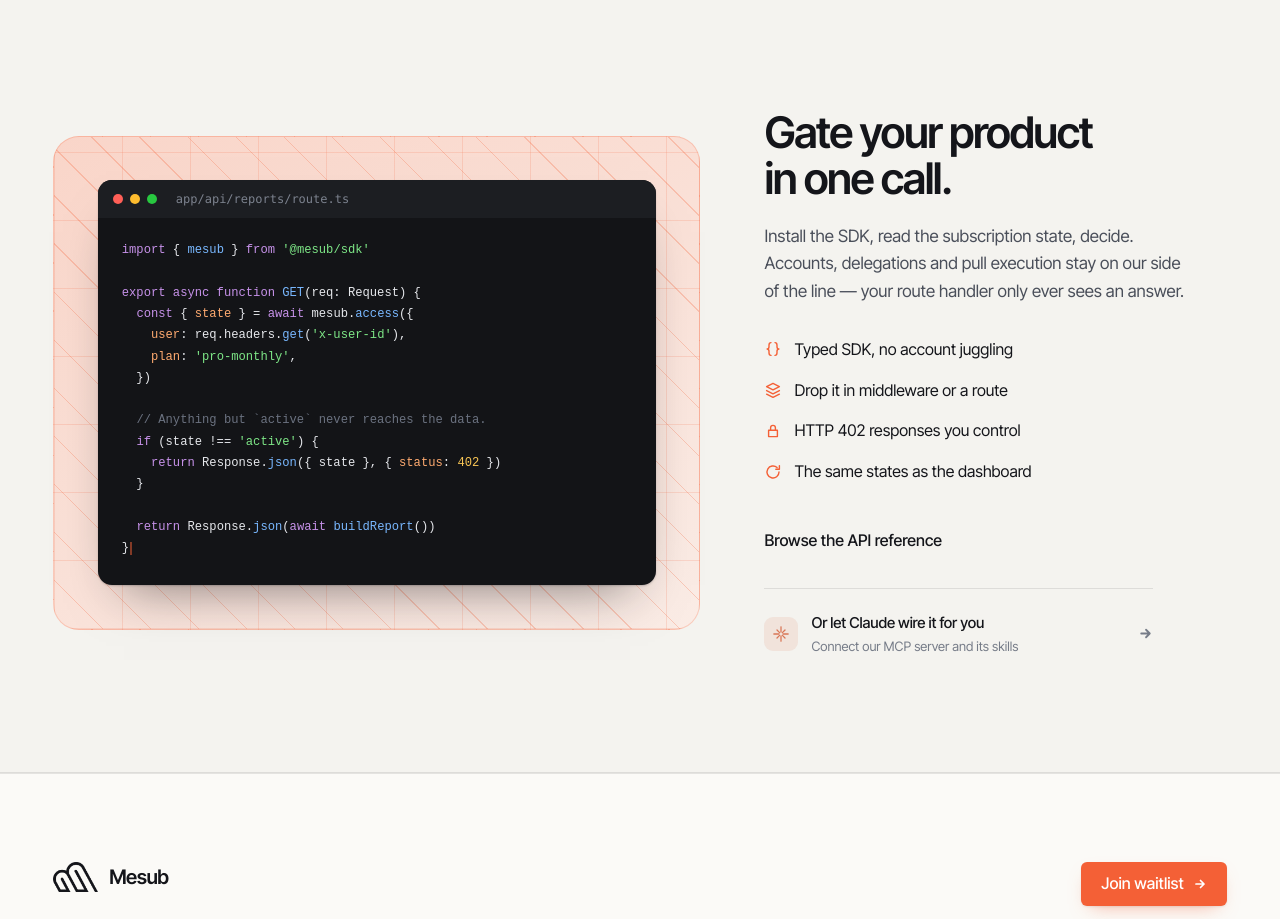
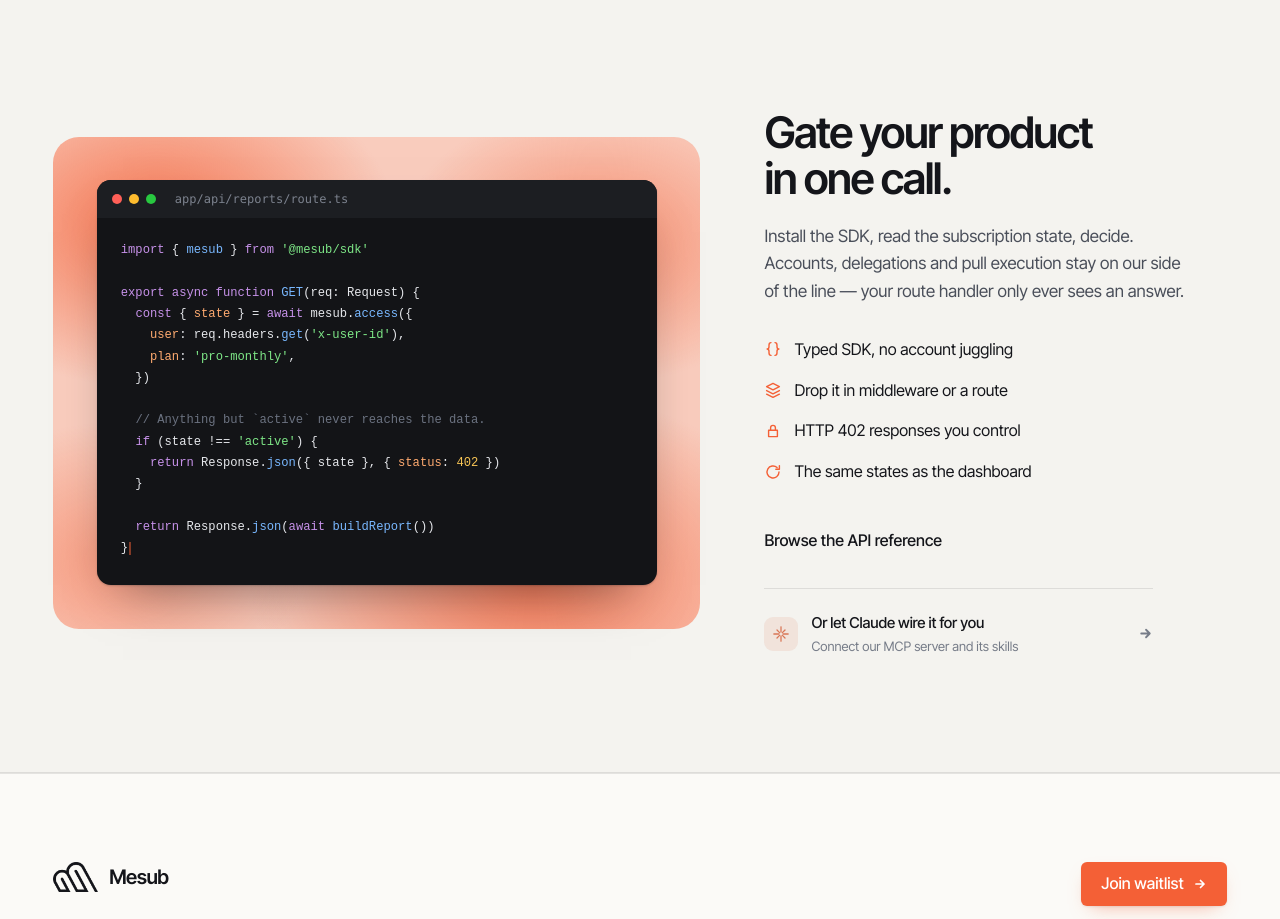
Before and after one commit to Mesub-io/landing-page, a Next.js app: page / in a window 1280 px wide. Shown: the part 2460-3379 px from the top of the page. Built offline with nearby package versions, Linux system fonts and the light colour scheme.

Commit message:
Replace the ruled code stage with a cloud field

```diff
--- a/app/globals.css
+++ b/app/globals.css
@@ -1306,31 +1306,32 @@ button {
 /* --- The stage ------------------------------------------------------------
    An accent panel hatched with diagonal rules, with the editor floating on it. */
 
-/* A tinted ground rather than a saturated slab: the dark editor is the subject,
-   the panel only has to hold it. The hatch keeps the accent present. */
+/* Clouds rather than a flat slab or a ruled grid: four soft radial fields at
+   different densities, overlapping on a tinted base. The dark editor stays the
+   subject, but the ground has weight. */
 .code-stage {
   background:
-    repeating-linear-gradient(
-      45deg,
-      color-mix(in srgb, var(--accent) 26%, transparent) 0 1px,
-      transparent 1px 34px
+    radial-gradient(
+      58% 52% at 16% 18%,
+      color-mix(in srgb, var(--accent) 82%, transparent) 0%,
+      transparent 64%
     ),
-    repeating-linear-gradient(
-      0deg,
-      color-mix(in srgb, var(--accent) 16%, transparent) 0 1px,
-      transparent 1px 68px
+    radial-gradient(
+      50% 46% at 84% 22%,
+      color-mix(in srgb, var(--accent) 58%, transparent) 0%,
+      transparent 62%
     ),
-    repeating-linear-gradient(
-      90deg,
-      color-mix(in srgb, var(--accent) 16%, transparent) 0 1px,
-      transparent 1px 68px
+    radial-gradient(
+      66% 58% at 74% 90%,
+      color-mix(in srgb, var(--accent) 74%, transparent) 0%,
+      transparent 66%
     ),
-    linear-gradient(
-      152deg,
-      color-mix(in srgb, var(--accent) 24%, var(--paper)) 0%,
-      color-mix(in srgb, var(--accent) 9%, var(--paper)) 100%
-    );
-  border: 1px solid color-mix(in srgb, var(--accent) 24%, transparent);
+    radial-gradient(
+      46% 44% at 10% 86%,
+      color-mix(in srgb, var(--accent) 46%, transparent) 0%,
+      transparent 64%
+    ),
+    color-mix(in srgb, var(--accent) 30%, var(--paper));
   border-radius: 26px;
   padding: clamp(22px, 3.4vw, 46px);
 }
```
